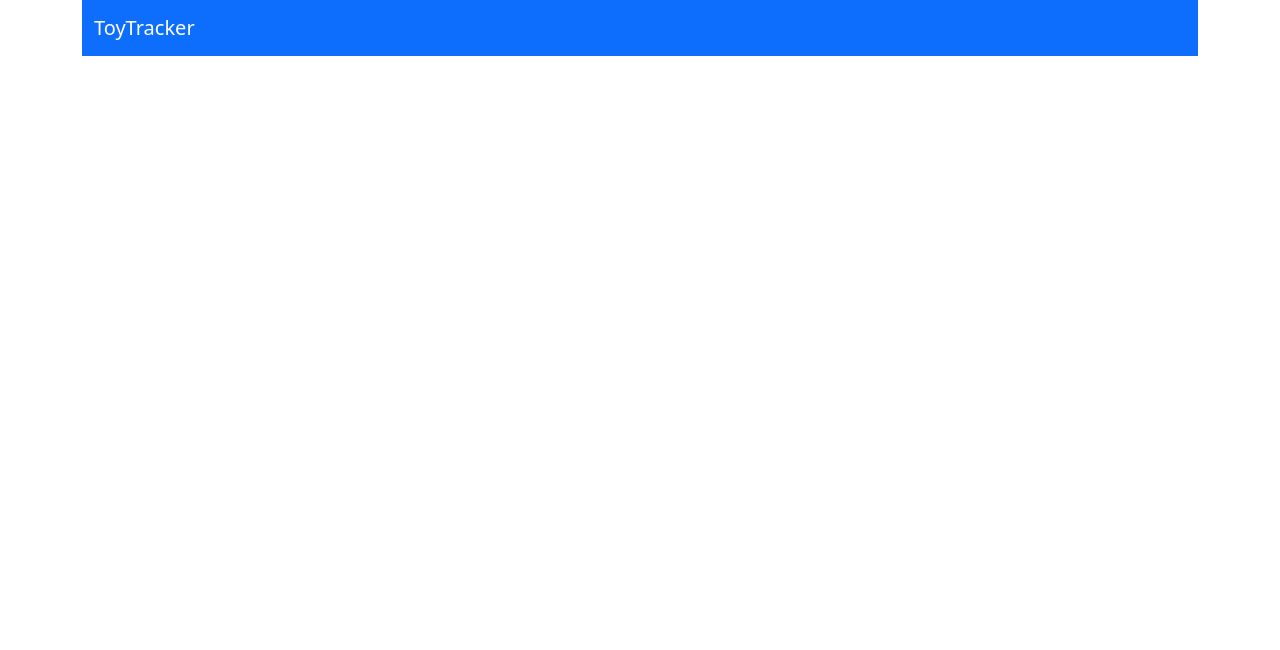
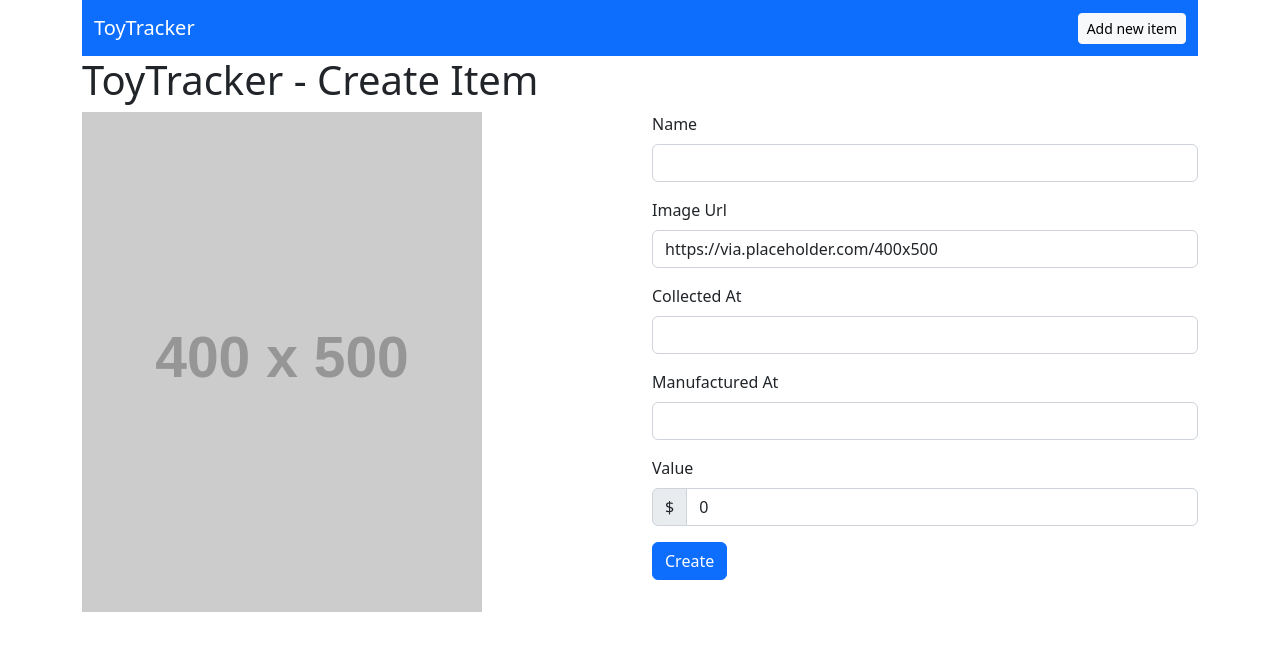
Before and after one commit to oniltos/toytracker, a React (Create React App) app: page /items/create in a window 1280 px wide. Before the commit this address had no page. Shown: the top 650 px of the page. Built offline with nearby package versions, Linux system fonts and the light colour scheme.

Commit message:
Cria página CreateItemPage

```diff
--- a/src/App.js
+++ b/src/App.js
@@ -2,18 +2,17 @@ import './App.css';
 import { Routes, Route } from 'react-router-dom'
 import HomePage from './pages/HomePage';
 import ManageItemsPage from './pages/ManageItemsPage';
+import CreateItemPage from './pages/CreateItemPage';
+import Navbar from './components/Navbar';
 
 function App() {
   return (
     <div className="container">
-      <nav className="navbar navbar-dark bg-primary">
-            <div className="container-fluid">
-                <a className="navbar-brand" href="#">ToyTracker</a>
-            </div>
-      </nav>
+      <Navbar />
       <Routes>
         <Route path='/' element={ <HomePage /> } />
         <Route path='/items/manage' element={ <ManageItemsPage /> } />
+        <Route path='/items/create' element={ <CreateItemPage /> } />
       </Routes>
     </div>
   );
--- a/src/components/Navbar.js
+++ b/src/components/Navbar.js
@@ -1,8 +1,11 @@
+import { Link } from 'react-router-dom'
+
 const Navbar = () => {
     return (
-        <nav className="navbar bg-light">
+        <nav className="navbar navbar-dark bg-primary">
             <div className="container-fluid">
                 <a className="navbar-brand" href="#">ToyTracker</a>
+                <Link className='btn btn-light btn-sm' to='/items/create'>Add new item</Link>
             </div>
         </nav>
     )
--- /dev/null
+++ b/src/pages/CreateItemPage.js
@@ -0,0 +1,108 @@
+import { Link, useNavigate } from "react-router-dom"
+import { useState } from 'react'
+import axios from 'axios'
+
+const CreateItemPage = () => {
+    const [name, setName] = useState('')
+    const [imageUrl, setImageUrl] = useState('https://via.placeholder.com/400x500')
+    const [collectedDate, setCollectedDate] = useState('')
+    const [manufacturingDate, setManufacturingDate] = useState('')
+    const [value, setValue] = useState(0)
+
+    const navigate = useNavigate()
+
+    const handleSubmit = e => {
+        e.preventDefault()
+
+        const newToy = {
+            name,
+            imageUrl,
+            collectedDate,
+            manufacturingDate,
+            value
+        }
+
+        axios.post(`${process.env.REACT_APP_API_URL}/86toys`, newToy)
+            .then(response => {
+                navigate('/items/manage')
+            })
+            .catch(err => console.log(err))
+    }
+
+    return (
+        <div className="CreateItemPage">
+            <div className="row">
+                <div className="col">
+                    <h1>ToyTracker - Create Item</h1>
+                </div>
+            </div>
+            <div className="row">
+                <div className="col">
+                    <img width={400} src={imageUrl ? imageUrl : 'https://via.placeholder.com/400x500'} alt="toy" />
+                </div>
+                <div className="col">
+                    <form onSubmit={handleSubmit}>
+                        <div className="mb-3">
+                            <label htmlFor="name" className="form-label">Name</label>
+                            <input
+                                type="text"
+                                className="form-control"
+                                id="name"
+                                value={name}
+                                onChange={ e => setName(e.target.value) }
+                                />
+                        </div>
+                        <div className="mb-3">
+                            <label htmlFor="imageUrl" className="form-label">Image Url</label>
+                            <input
+                                type="text"
+                                className="form-control"
+                                id="imageUrl"
+                                value={imageUrl}
+                                onChange={ e => setImageUrl(e.target.value) }
+                                />
+                        </div>
+                        <div className="mb-3">
+                            <label htmlFor="collectedDate" className="form-label">Collected At</label>
+                            <input
+                                type="text"
+                                className="form-control"
+                                id="collectedDate"
+                                value={collectedDate}
+                                onChange={ e => setCollectedDate(e.target.value) }
+                                />
+                        </div>
+                        <div className="mb-3">
+                            <label htmlFor="manufacturingDate" className="form-label">Manufactured At</label>
+                            <input
+                                type="text"
+                                className="form-control"
+                                id="manufacturingDate"
+                                value={manufacturingDate}
+                                onChange={ e => setManufacturingDate(e.target.value) }
+                                />
+                        </div>
+                        <div className="mb-3">
+                            <label className='form-label' htmlFor="value">Value</label>
+                            <div className="input-group">
+                                <span className="input-group-text" id="currency">$</span>
+                                <input
+                                    type="number"
+                                    className="form-control"
+                                    id="value"
+                                    value={value}
+                                    onChange={ e => setValue(e.target.value) }
+                                    />
+                            </div>
+                        </div>
+                        <div className="mb-3">
+                            <button type='submit' className='btn btn-primary'>Create</button>
+                        </div>
+                    </form>
+                </div>
+            </div>
+        </div>
+    )
+}
+
+export default CreateItemPage
```
